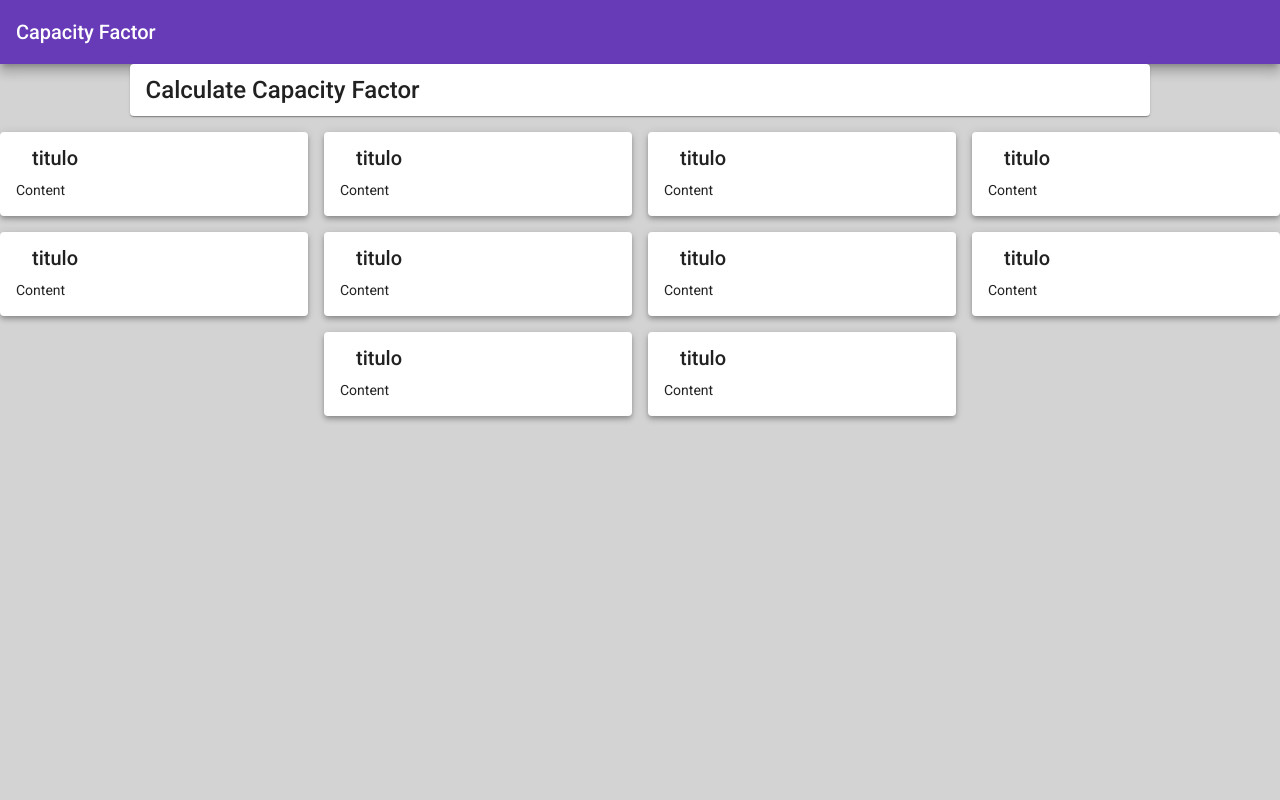
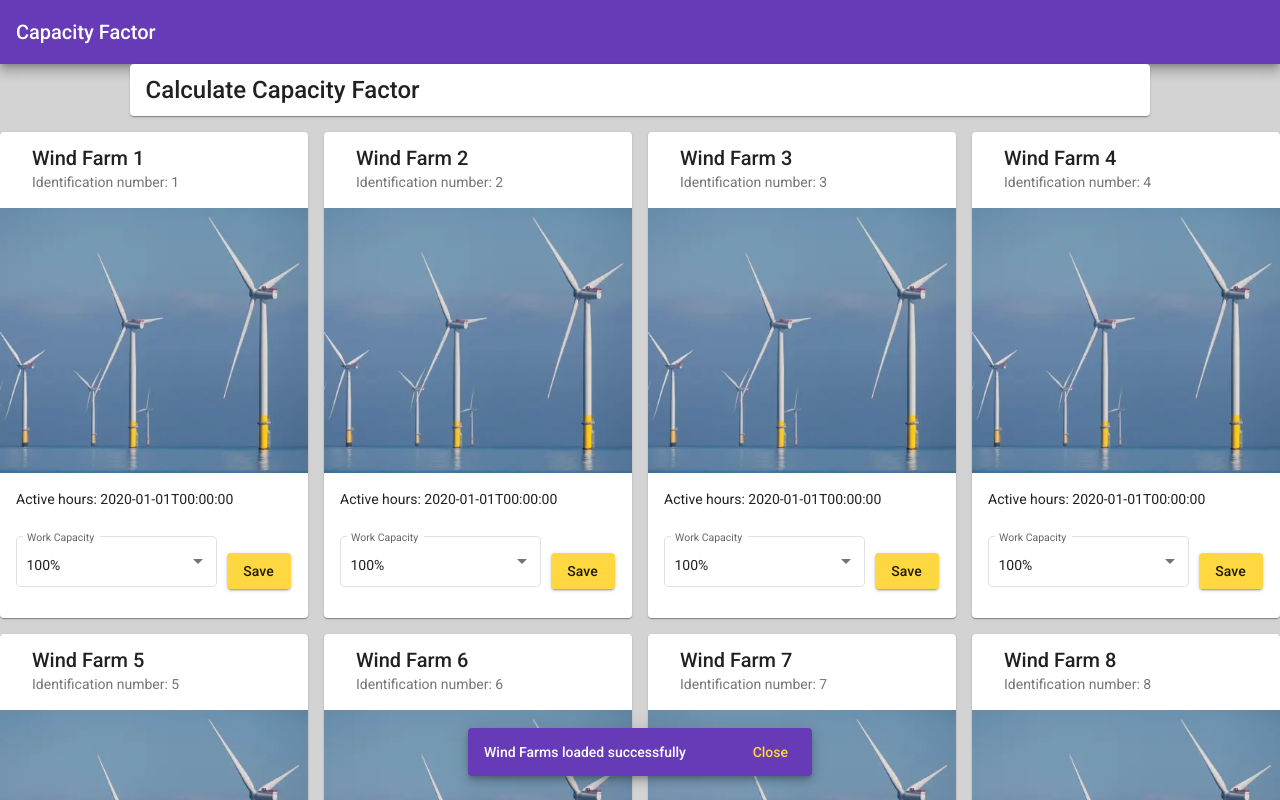
Before and after one commit to luispierdona/capacity-factor, an Angular app: page /dashboard in a window 1280 px wide. Shown: the top 800 px of the page. Built offline with nearby package versions, Linux system fonts and the light colour scheme.

Commit message:
Cards with some styles and structure added

```diff
--- a/src/app/modules/dashboard/components/dashboard/dashboard.component.html
+++ b/src/app/modules/dashboard/components/dashboard/dashboard.component.html
@@ -5,6 +5,6 @@
   </div>
 
   <div [fxFlex]="(100/gridColumns) + '%'" fxFlex.xs="100%" fxFlex.sm="25%" *ngFor="let item of windFarms; index as i">
-    <app-wind-farm-card></app-wind-farm-card>
+    <app-wind-farm-card [windFarm]="item"></app-wind-farm-card>
   </div>
 </div>
--- a/src/app/modules/dashboard/components/wind-farm-card/wind-farm-card.component.html
+++ b/src/app/modules/dashboard/components/wind-farm-card/wind-farm-card.component.html
@@ -1,13 +1,33 @@
-<mat-card class="mat-elevation-z4">
+<mat-card class="example-card">
   <mat-card-header>
-    <mat-card-title>
-      titulo
-    </mat-card-title>
+    <mat-card-title>{{ windFarm.name }}</mat-card-title>
+    <mat-card-subtitle>{{ 'Identification number: '}} {{ windFarm.id }}</mat-card-subtitle>
   </mat-card-header>
-
+  <img mat-card-image src="assets/wind-farm-img.jpg" [alt]="windFarm.name">
   <mat-card-content>
     <p>
-      Content
+      Active hours: {{ windFarm.activeHoursStart }}
     </p>
   </mat-card-content>
+
+  <mat-card-actions>
+    <div fxFlex="100%" fxLayoutAlign="center center">
+      <form name="workCapacity" [formGroup]="workCapacity" class="ml-8">
+        <mat-form-field appearance="outline">
+          <mat-label> {{ 'Work Capacity' }} </mat-label>
+          <mat-select formControlName="totalCapacity">
+            <mat-option *ngFor="let item of totalCapacity" [value]="item">
+              {{ item }}%
+            </mat-option>
+          </mat-select>
+        </mat-form-field>
+      </form>
+
+      <div fxFlex fxLayoutAlign="center start">
+        <button mat-raised-button color="accent">Save</button>
+      </div>
+
+    </div>
+  </mat-card-actions>
+
 </mat-card>
--- a/src/app/modules/dashboard/components/wind-farm-card/wind-farm-card.component.scss
+++ b/src/app/modules/dashboard/components/wind-farm-card/wind-farm-card.component.scss
@@ -1,3 +1,3 @@
-.mat-card {
-  max-height: 400px;
+.example-card {
+  max-width: 300px;
 }
--- a/src/app/modules/dashboard/components/wind-farm-card/wind-farm-card.component.ts
+++ b/src/app/modules/dashboard/components/wind-farm-card/wind-farm-card.component.ts
@@ -1,4 +1,6 @@
-import { Component, OnInit } from '@angular/core';
+import { Component, OnInit, Input } from '@angular/core';
+import { FormBuilder, FormControl, FormGroup, Validators } from '@angular/forms';
+import { WindFarm } from '../../models/windFarm.model';
 
 @Component({
   selector: 'app-wind-farm-card',
@@ -7,9 +9,21 @@ import { Component, OnInit } from '@angular/core';
 })
 export class WindFarmCardComponent implements OnInit {
 
-  constructor() { }
+  @Input() windFarm: WindFarm = {};
+
+  workCapacity: FormGroup;
+  totalCapacity: number[] = [0, 10, 20, 30, 40, 50, 60, 70, 80, 90, 100];
+
+  constructor(
+    private _formBuilder: FormBuilder,
+  ) {
+    this.workCapacity = this._formBuilder.group({
+      totalCapacity: new FormControl(0),
+    });
+  }
 
   ngOnInit(): void {
+    this.workCapacity.get('totalCapacity')?.setValue(this.windFarm.totalCapacity);
   }
 
 }
--- a/src/styles.scss
+++ b/src/styles.scss
@@ -3,3 +3,4 @@
 html, body { height: 100%; }
 body { margin: 0; font-family: Roboto, "Helvetica Neue", sans-serif; background-color: lightgray; }
 .m-16 { margin: 16px; }
+.ml-8 { margin-left: 8px; }
```
Also changed, not shown: src/app/modules/dashboard/dashboard.module.ts (+11 -2 lines), src/app/modules/dashboard/models/windFarm.model.ts (+6 -6 lines), src/assets/wind-farm-img.jpg (added).
